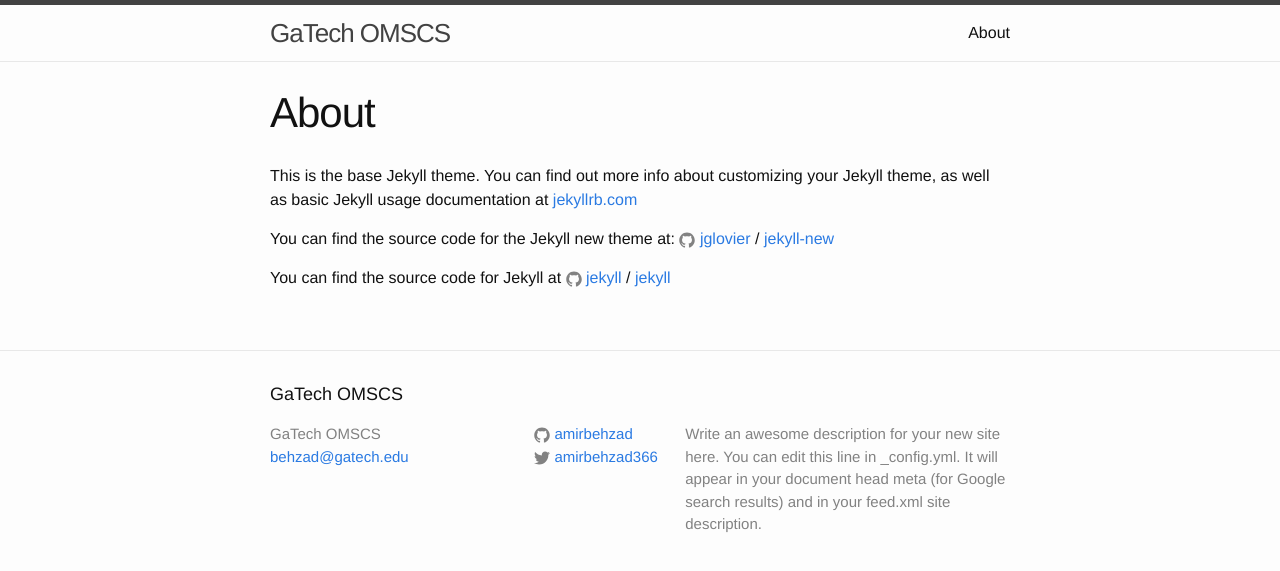
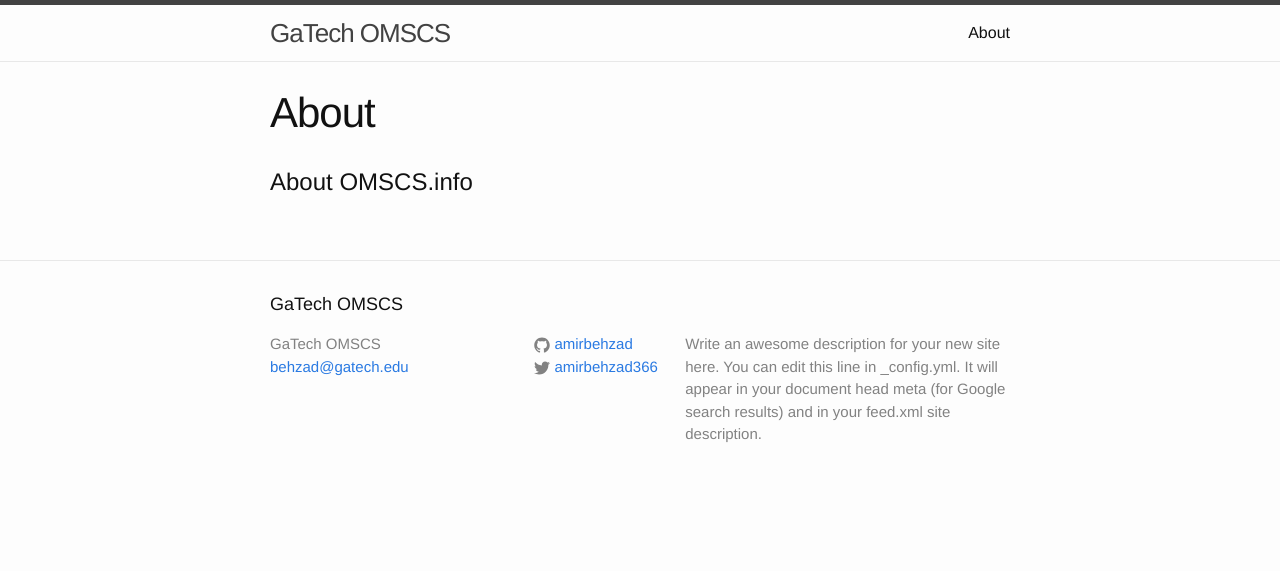
Before and after one commit to amirbehzad/omscs.info, a Jekyll site: the page built from about.md, in a window 1280 px wide. Shown: the top 571 px of the page. Built offline with Jekyll 4.4.1, drawn with Linux system fonts in a browser that asks for light colours.

Commit message:
Updated about page

```diff
--- a/about.md
+++ b/about.md
@@ -1,15 +1,7 @@
 ---
 layout: page
 title: About
-permalink: /about/
+permalink: /about
 ---
 
-This is the base Jekyll theme. You can find out more info about customizing your Jekyll theme, as well as basic Jekyll usage documentation at [jekyllrb.com](http://jekyllrb.com/)
-
-You can find the source code for the Jekyll new theme at:
-{% include icon-github.html username="jglovier" %} /
-[jekyll-new](https://github.com/jglovier/jekyll-new)
-
-You can find the source code for Jekyll at
-{% include icon-github.html username="jekyll" %} /
-[jekyll](https://github.com/jekyll/jekyll)
+# About OMSCS.info
```
